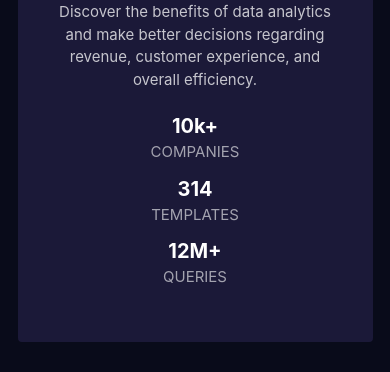
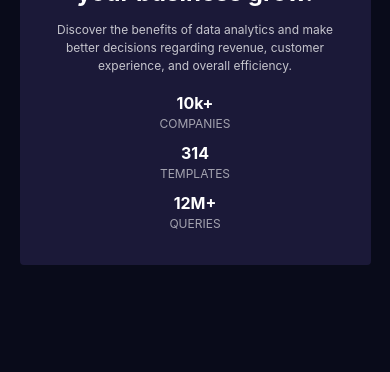
Before and after one commit to JonasOli/stats-preview-card, a website: page index.html in a window 390 px wide. Shown: the part 472-844 px from the top of the page. Drawn offline with Linux system fonts and the light colour scheme.

Commit message:
responsiveness ajusts

```diff
--- a/sass/main.scss
+++ b/sass/main.scss
@@ -9,19 +9,20 @@ $white-stat-headings: hsla(0, 0%, 100%, 0.6);
 
 .stats-preview-card-container {
   background-color: $dark-blue;
-  width: 100vw;
+  min-width: 100vw;
   min-height: 100vh;
   display: flex;
+  align-items: center;
+  justify-content: center;
 
   .stats-preview-card {
     font-family: "Inter", sans-serif;
     color: $white;
     background-color: $desaturated-blue;
     border-radius: 4px;
-    margin: 3rem auto;
     overflow: hidden;
     font-size: 1.5rem;
-    width: 35.5rem;
+    width: #{"min(90vw, 355px)"};
 
     &__image {
       position: relative;
--- a/sass/reset.scss
+++ b/sass/reset.scss
@@ -127,4 +127,16 @@ table {
 
 html {
   font-size: 62.5%;
+
+  @media only screen and (max-width: 75em) {
+    font-size: 56.25%;
+  }
+
+  @media only screen and (max-width: 56.25em) {
+    font-size: 50%;
+  }
+
+  @media only screen and (min-width: 112.5em) {
+    font-size: 75%;
+  }
 }
```
Also changed, not shown: css/style.css.
